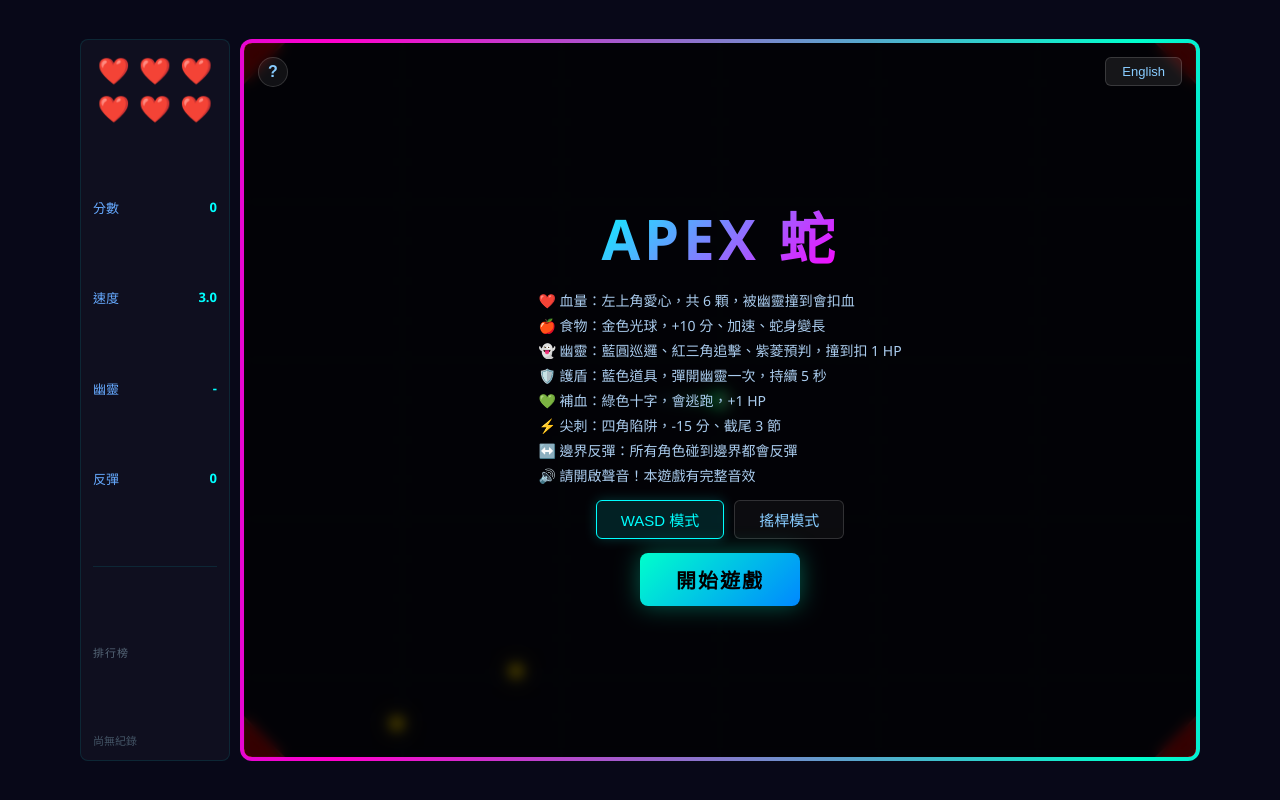
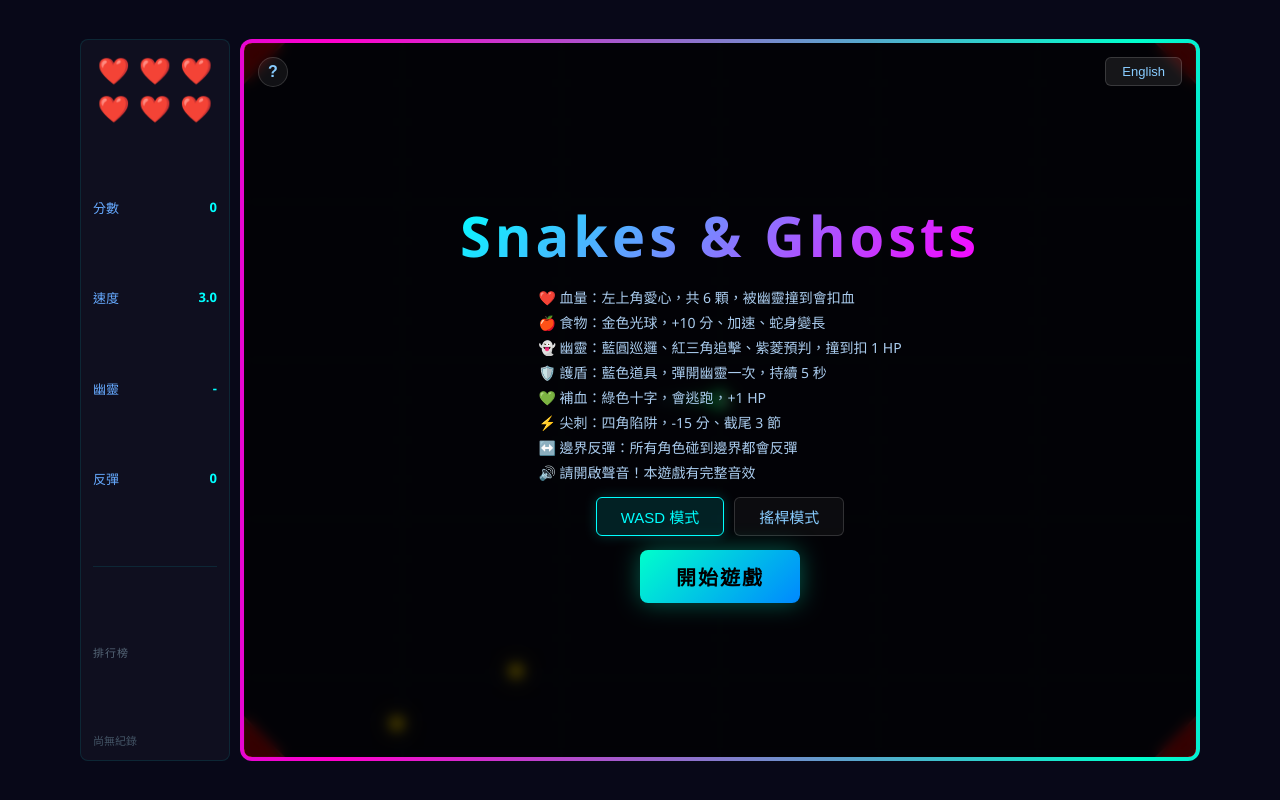
Before and after one commit to yu20060715/my-apex-snake, a Vue app: page / in a window 1280 px wide. Shown: the top 800 px of the page. Built offline with nearby package versions, Linux system fonts and the light colour scheme.

Commit message:
修正：更改遊戲名稱

```diff
--- a/src/App.vue
+++ b/src/App.vue
@@ -175,7 +175,7 @@
     lang(key) {
       const dict = {
         zh: {
-          title: 'APEX 蛇',
+          title: 'Snakes & Ghosts',
           rules: [
             '❤️ 血量：左上角愛心，共 6 顆，被幽靈撞到會扣血',
             '🍎 食物：金色光球，+10 分、加速、蛇身變長',
@@ -211,7 +211,7 @@
           ]
         },
         en: {
-          title: 'APEX SNAKE',
+          title: 'Snakes & Ghosts',
           rules: [
             '❤️ HP: Top-left hearts, 6 total. Ghosts deal 1 damage',
             '🍎 Food: Gold orbs, +10 score, speed up, body grows',
```
